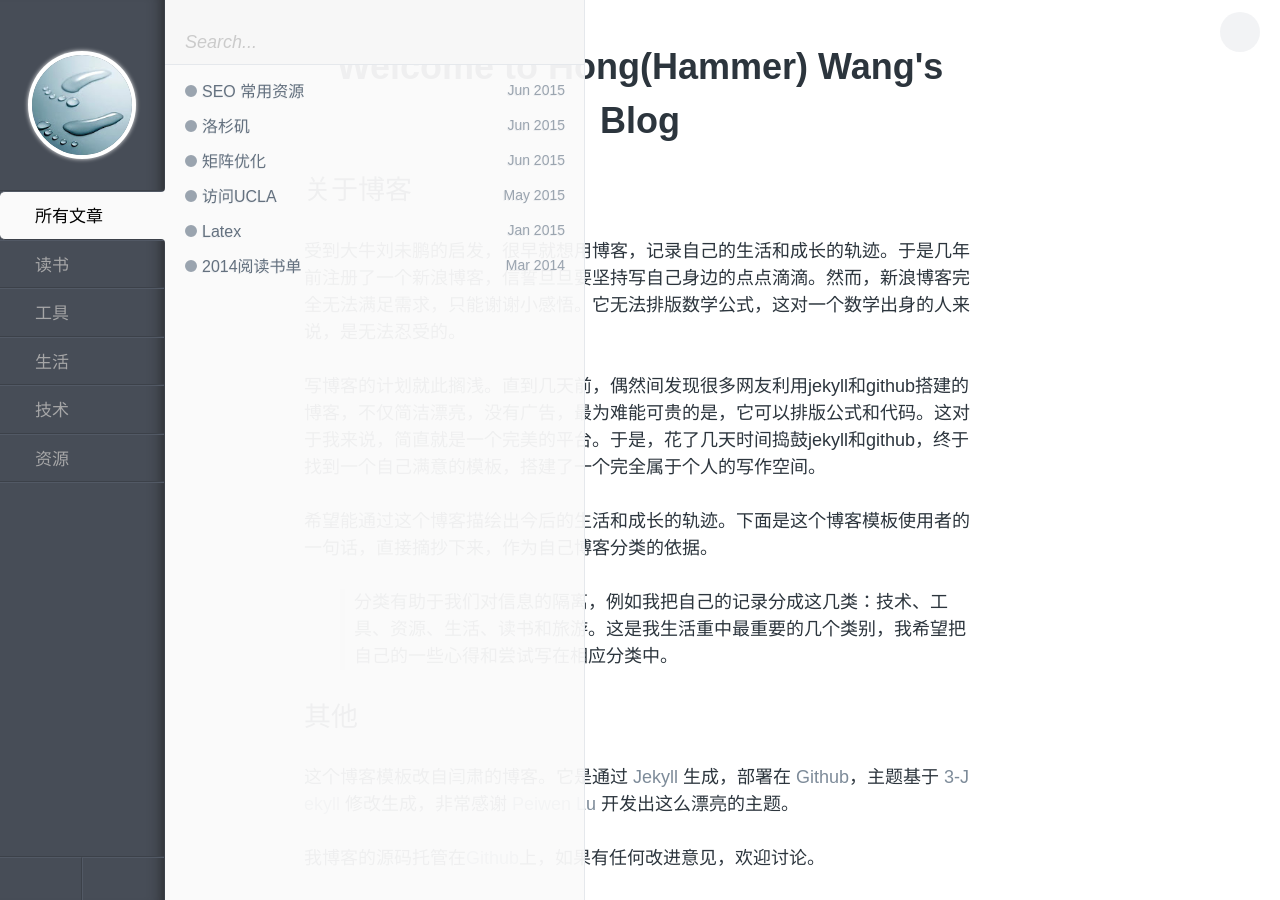
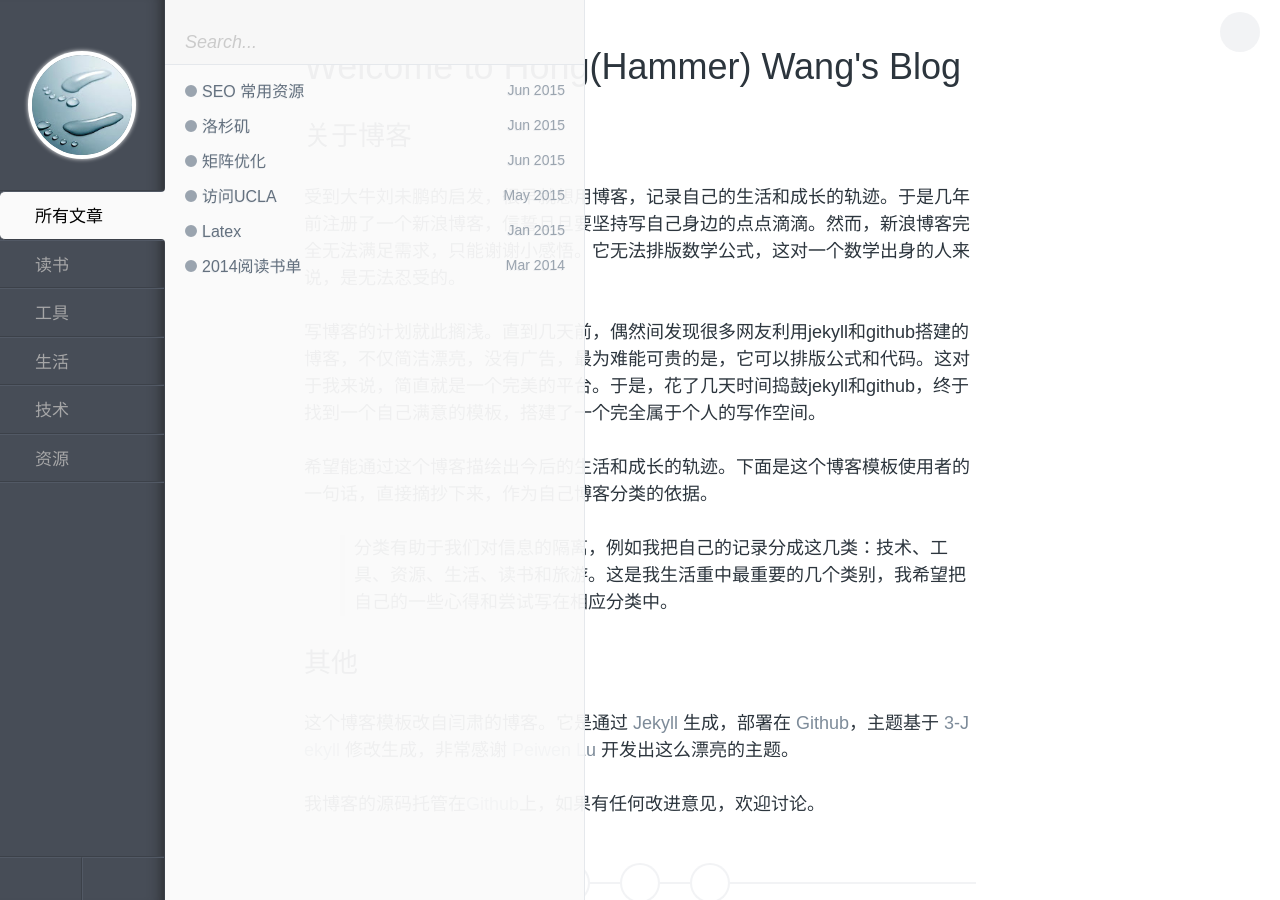
Before and after one commit to polyHong/polyHong.github.io, a Jekyll site: the page built from index.md, in a window 1280 px wide. Built offline with Jekyll 4.4.1, drawn with Linux system fonts in a browser that asks for light colours; some web fonts are replaced; Markdown is read by kramdown in place of the engine named in the settings.

Commit message:
style revised

```diff
--- a/assets/css/style.css
+++ b/assets/css/style.css
@@ -370,8 +370,7 @@
       font-size: 14px; } }
 
 #pjax {
-  padding: 0 5% 30px;
-  margin-right: 268px;}
+  padding: 0 5% 30px; }
   #pjax.fadeIn {
     -webkit-animation: fadeIn .3s;
     -moz-animation: fadeIn .3s;
@@ -398,9 +397,7 @@
 #post__title {
   margin: 0;
   padding-top: 1.1em;
-  font-size: 2em;
-  font-weight: bold;
-  text-align: center;}
+  font-size: 2em; }
 
 #post__content > p, #post__content > ul, #post__content > ol {
   margin-top: 1.5em;
```
